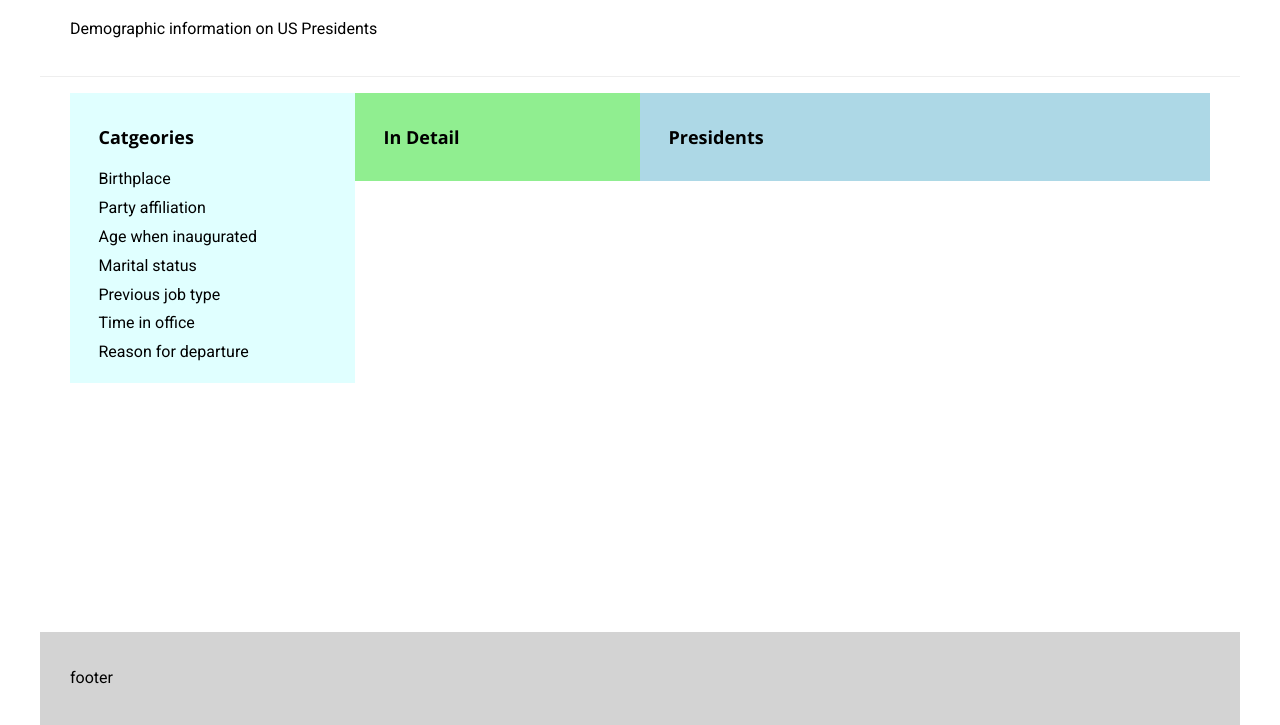
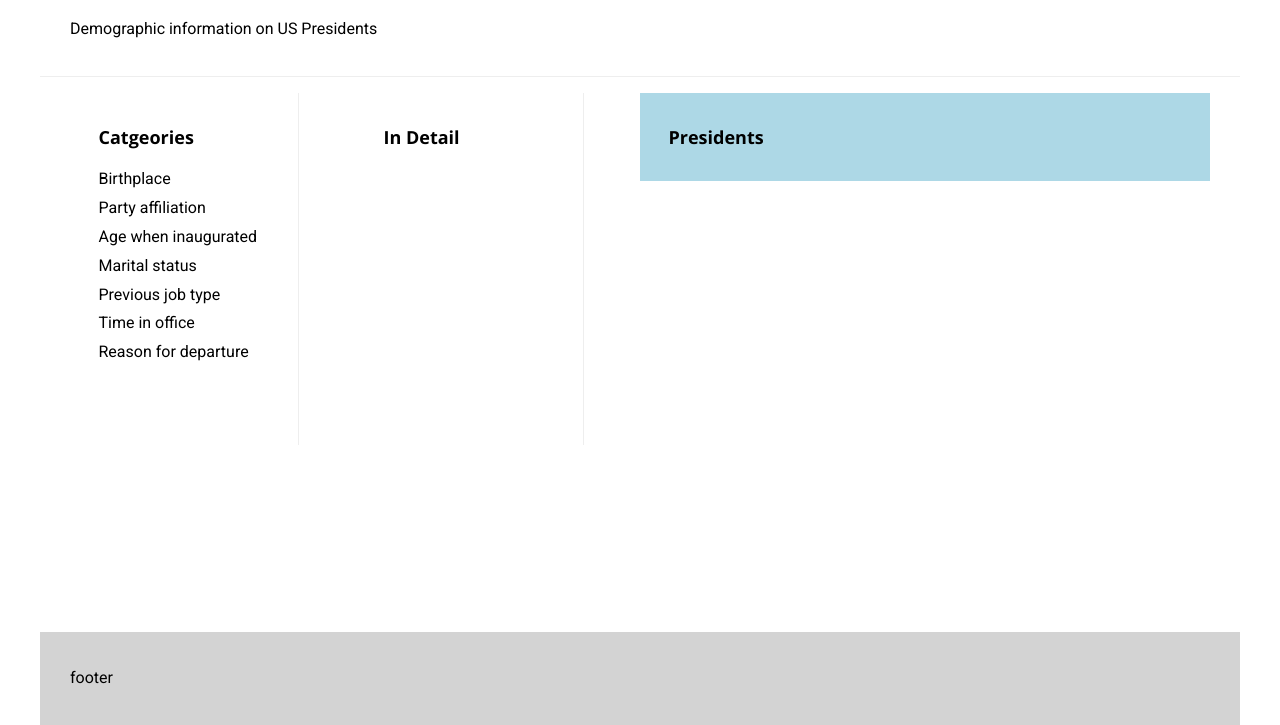
Before and after one commit to seankelliher/us-presidents-3.0, a plain HTML site: page index.html in a window 1280 px wide. Shown: the part 75-800 px from the top of the page. Drawn offline with nearby package versions, Linux system fonts and the light colour scheme.

Commit message:
Remove bg color, modify width, add height and border to 'primary' and 'secondary' nav ids.

```diff
--- a/style.css
+++ b/style.css
@@ -31,20 +31,23 @@ main {
 }
 
 nav#primary {
-    width: 20%;
+    width: 15%;
+    height: 40vh;
     margin: 0;
     padding: 1em 2.5%;
     flex: initial; /*flex: 0 1 auto*/
-    background: lightcyan;
+    border-right: 1px solid #EEE; /*grey 200*/
 }
 
 nav#secondary {
-    width: 20%;
+    width: 15%;
+    height: 40vh;
     margin: 0;
     padding: 1em 2.5%;
     flex: initial; /*flex: 0 1 auto*/
-    background: lightgreen;
+    border-right: 1px solid #EEE; /*grey 200*/
 }
+
 
 ul {
     margin: 0;
```
